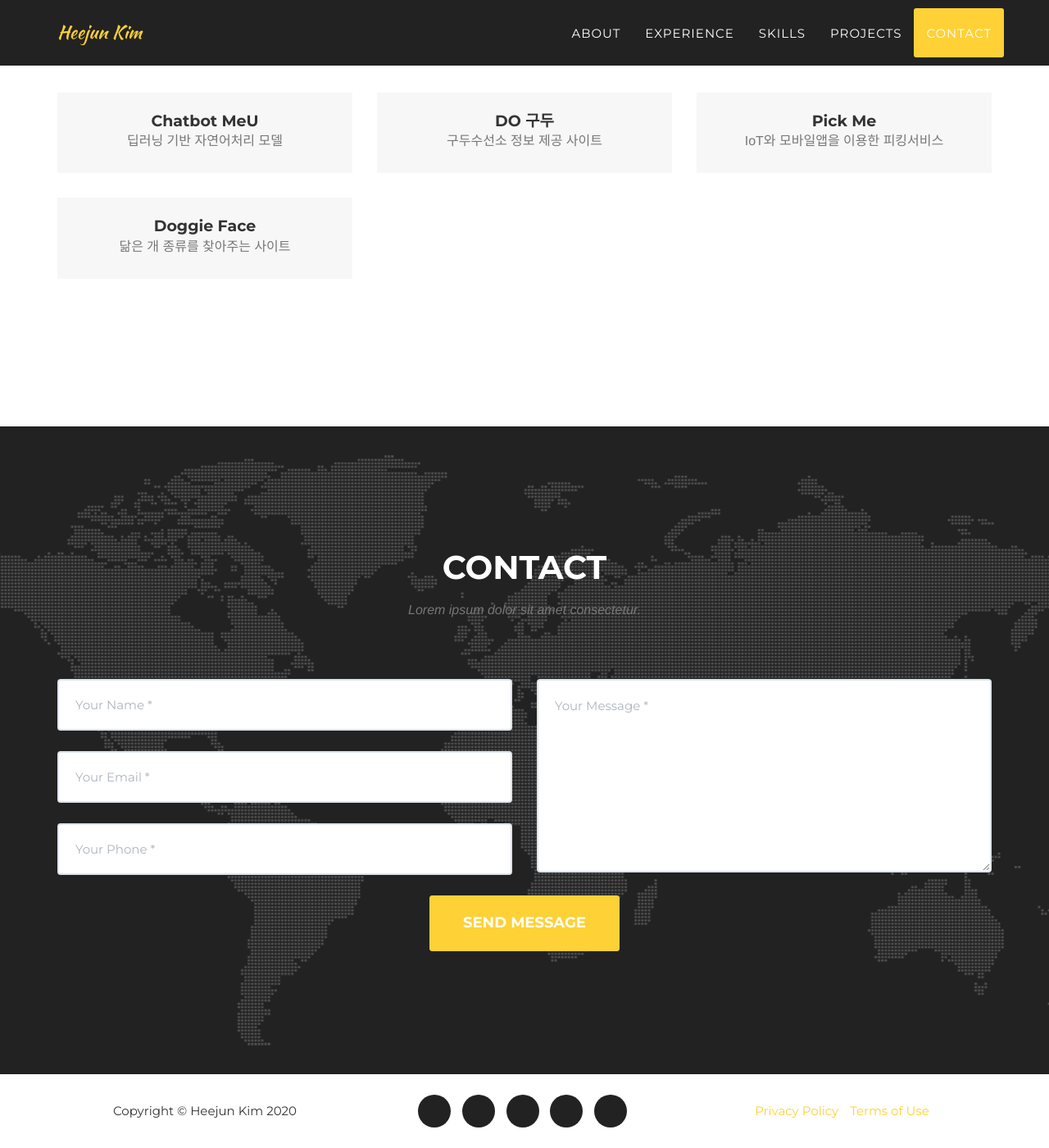
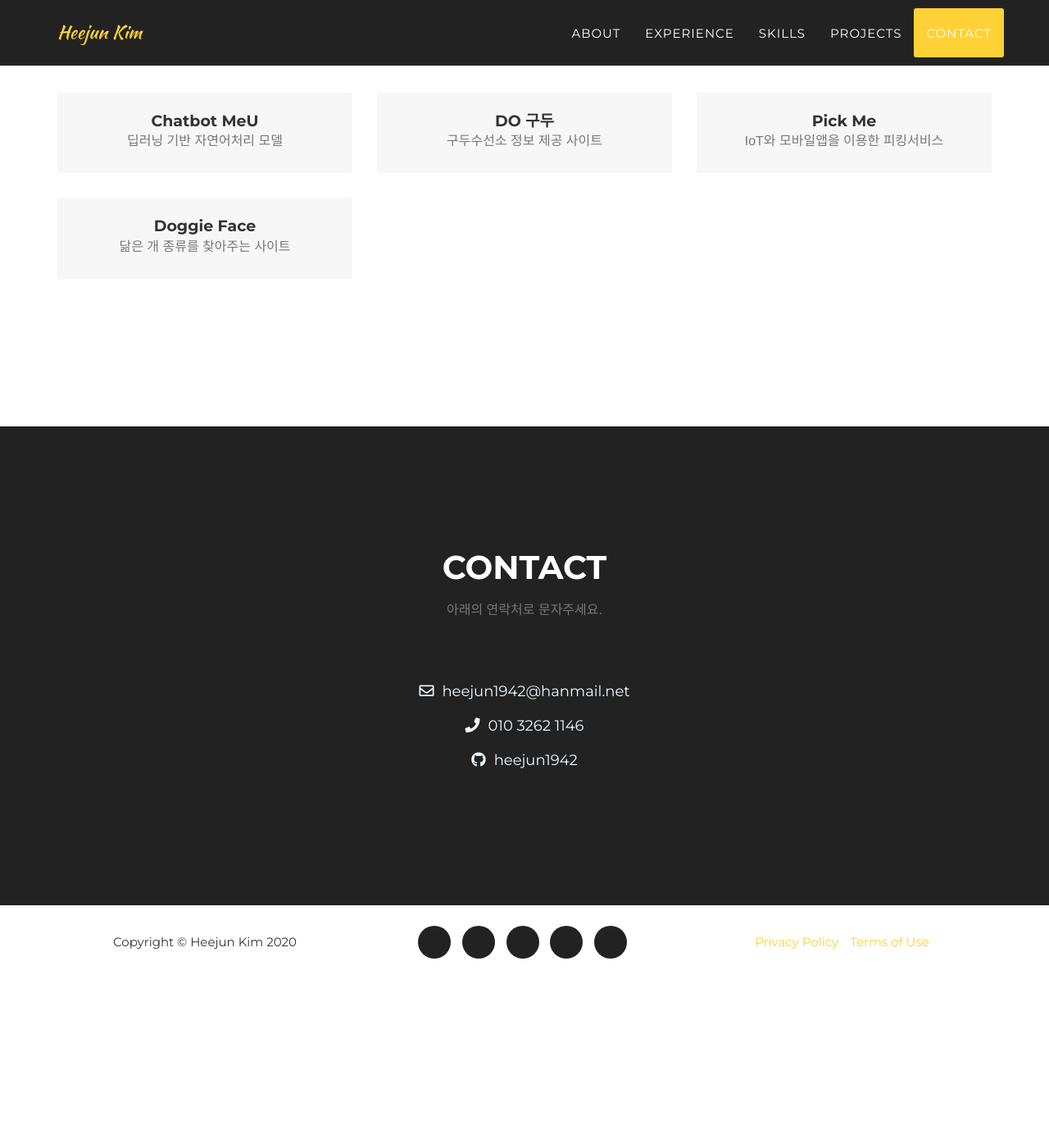
Before and after one commit to heejun1942/heejun1942.github.io, a Jekyll site: the page built from _posts/2014-07-15-project-4.markdown, in a window 1280 px wide and 1400 px high, scrolled down 5014 px. Shown: the whole window at 82% size. Built offline with Jekyll 4.4.1, drawn with Linux system fonts in a browser that asks for light colours; nearby versions of some CDN libraries; some web fonts are replaced; after the commit the page ends 6208 px from its top, so only the background shows below that.

Commit message:
200707|| Update files

```diff
--- a/_includes/contact.html
+++ b/_includes/contact.html
@@ -3,12 +3,17 @@
             <div class="row">
                 <div class="col-lg-12 text-center">
                     <h2 class="section-heading">Contact</h2>
-                    <h3 class="section-subheading text-muted">Lorem ipsum dolor sit amet consectetur.</h3>
+                    <h3 class="section-subheading text-muted" style="font-style: normal;">아래의 연락처로 문자주세요.</h3>
                 </div>
             </div>
             <div class="row">
                 <div class="col-lg-12">
-                    <form name="sentMessage" id="contactForm" novalidate>
+                    <div class="row contact-text">
+                        <p><i class="far fa-envelope"></i>heejun1942@hanmail.net</p>
+                        <p><i class="fas fa-phone"></i>010 3262 1146</p>
+                        <p><a style="color:aliceblue" href="https://github.com/heejun1942"><i class="fab fa-github"></i>heejun1942</a></p>
+                    </div>
+                    <!-- <form name="sentMessage" id="contactForm" novalidate>
                         <div class="row">
                             <div class="col-md-6">
                                 <div class="control-group form-group">
@@ -36,7 +41,7 @@
                                 <button type="submit" class="btn btn-xl">Send Message</button>
                             </div>
                         </div>
-                    </form>
+                    </form> -->
                 </div>
             </div>
         </div>
--- a/_includes/services.html
+++ b/_includes/services.html
@@ -4,7 +4,7 @@
             <div class="row">
                 <div class="col-lg-12 text-center">
                     <h2 class="section-heading">Skills</h2>
-                    <h3 class="section-subheading text-muted" style="font-style: normal;">스킬</h3>
+                    <h3 class="section-subheading text-muted" style="font-style: normal;">보유 스킬</h3>
                 </div>
             </div>
             <div class="row text-center">
--- a/_posts/2014-07-15-project-4.markdown
+++ b/_posts/2014-07-15-project-4.markdown
@@ -10,5 +10,5 @@ alt: image-alt
 project-date: 2018.03 - 2019.02
 skills: 딥러닝, CNN
 category: 닮은 개 종류를 찾아주는 사이트
-description: CNN 모델로 강아지 얼굴을 학습하여, 사람얼굴과 유사한 강아지종을 알려준다.
+description: CNN 모델로 강아지 얼굴을 학습하여, 사람얼굴과 유사한 강아지종을 알려줍니다.
 ---
```
Also changed, not shown: _includes/css/agency.css (+14 -1 lines).
